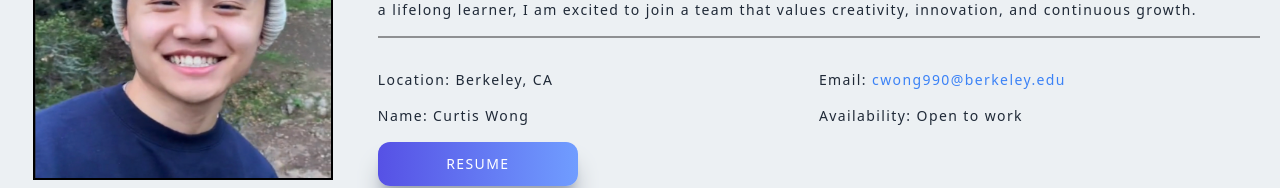
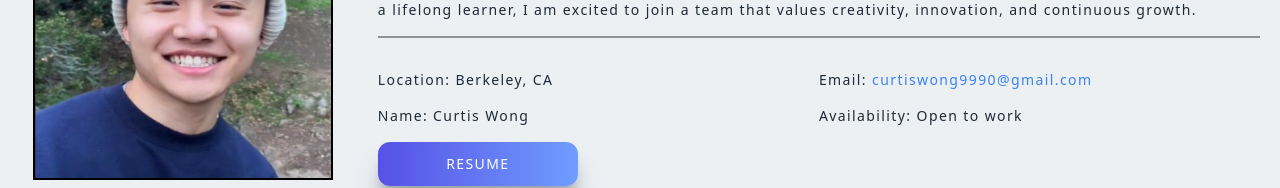
Before and after one commit to cwong6854/personal_portfolio, a Next.js app: page /about in a window 1280 px wide. Shown: the part 360-548 px from the top of the page. Built offline with nearby package versions, Linux system fonts and the light colour scheme.

Commit message:
email change

```diff
--- a/src/components/Navbar.tsx
+++ b/src/components/Navbar.tsx
@@ -202,7 +202,7 @@ const NavBar: React.FC = () => {
                     {linkedin_icon}
                   </div>
                 </Link>
-                <Link href={"mailto:cwong990@berkeley.edu"} target="_blank">
+                <Link href={"mailto:curtiswong9990@gmail.com"} target="_blank">
                   <div className="rounded-full shadow-lg shadow-gray-400 p-3 cursor-pointer hover:scale-105 ease-in duration-300">
                     {mail_icon}
                   </div>
--- a/src/pages/Main.tsx
+++ b/src/pages/Main.tsx
@@ -53,7 +53,7 @@ const Main: React.FC = () => {
                 {linkedin_icon}
               </div>
             </Link>
-            <Link href={"mailto:cwong990@berkeley.edu"}>
+            <Link href={"mailto:curtiswong9990@gmail.com"}>
               <div className="rounded-full shadow-lg shadow-gray-400 p-5 cursor-pointer hover:scale-105 ease-in duration-300">
                 {mail_icon}
               </div>
--- a/src/pages/about.tsx
+++ b/src/pages/about.tsx
@@ -67,9 +67,9 @@ const About: React.FC = () => {
                     Email:{" "}
                     <a
                       className="text-blue-500"
-                      href="mailto:cwong990@berkeley.edu"
+                      href="mailto:curtiswong9990@gmail.com"
                     >
-                      cwong990@berkeley.edu
+                      curtiswong9990@gmail.com
                     </a>
                   </p>
                   <p className="py-2">Availability: Open to work</p>
--- a/src/pages/contact.tsx
+++ b/src/pages/contact.tsx
@@ -103,7 +103,7 @@ const Contact: React.FC = () => {
                           {linkedin_icon}
                         </div>
                       </Link>
-                      <Link href={"mailto:cwong990@berkeley.edu"}>
+                      <Link href={"mailto:curtiswong9990@gmail.com"}>
                         <div className="rounded-full shadow-lg shadow-gray-400 p-5 cursor-pointer hover:scale-105 ease-in duration-300">
                           {mail_icon}
                         </div>
```
